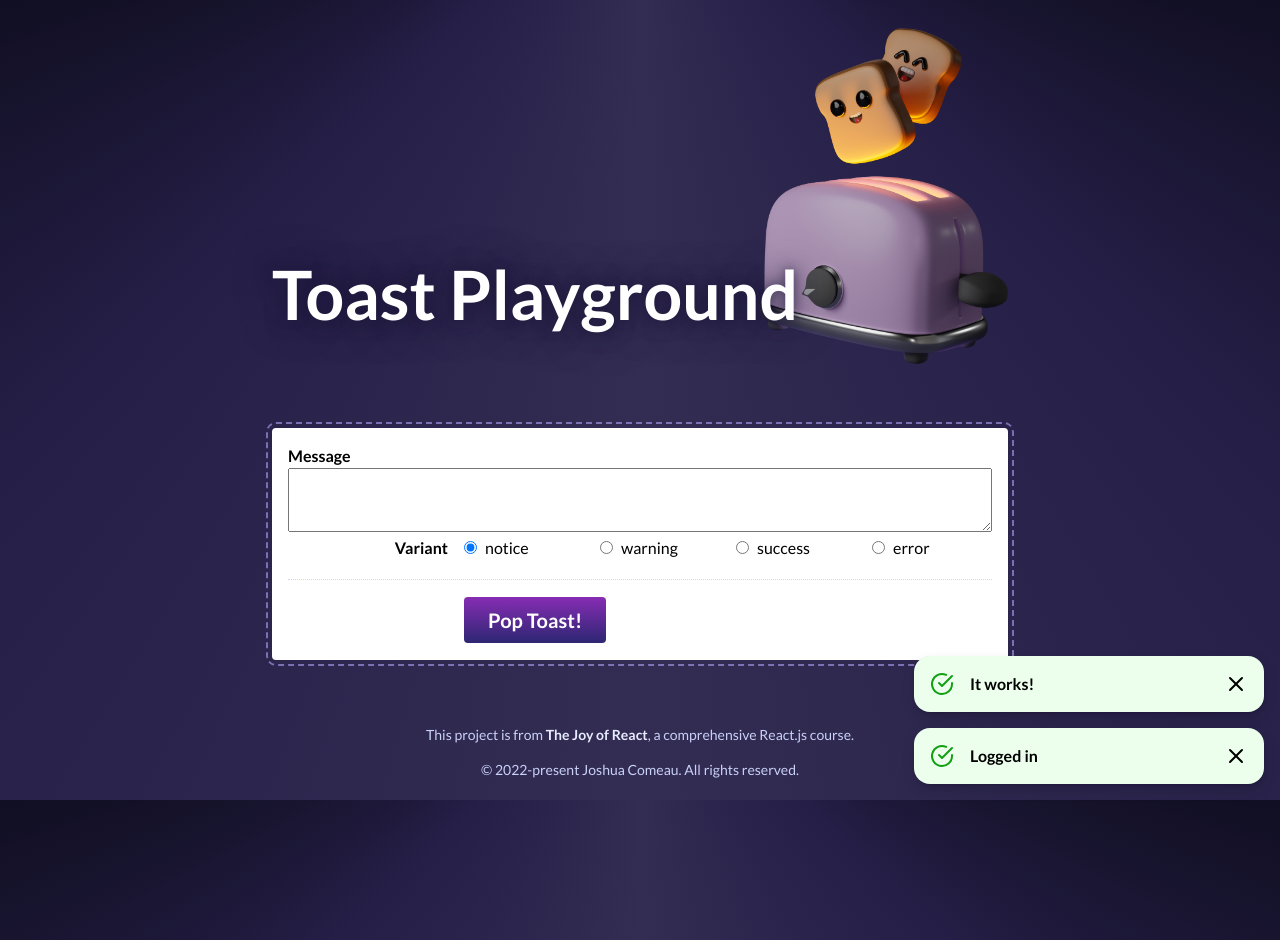
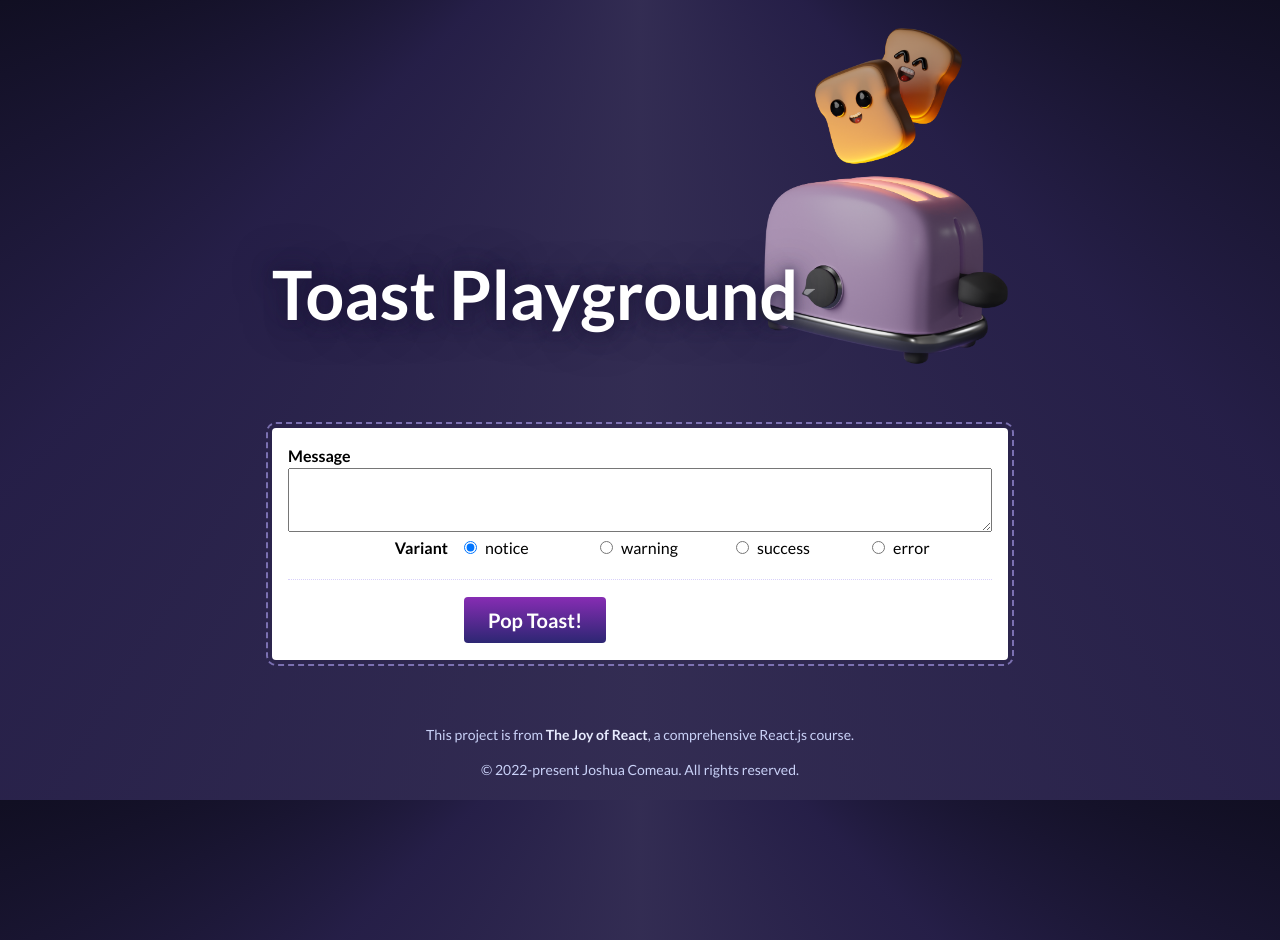
Before and after one commit to joy-of-react/project-toast, a React (Create React App) app: page / in a window 1280 px wide. Built offline with nearby package versions, Linux system fonts and the light colour scheme.

Commit message:
VariantContext removed

```diff
--- a/src/components/RadioBtn/RadioBtn.js
+++ b/src/components/RadioBtn/RadioBtn.js
@@ -1,10 +1,7 @@
-import React, { useContext } from "react";
 import styles from '../ToastPlayground/ToastPlayground.module.css'
-import { VariantContext } from "../ToastPlayground/ToastPlayground";
 
-function RadioBtn({ option, ...delegated }) {
+function RadioBtn({ option, variant, setVariant }) {
   const btnId = `variant-${option}`;
-  const variantContext = useContext(VariantContext);
 
   return (
     <div
@@ -12,14 +9,13 @@ function RadioBtn({ option, ...delegated }) {
     >
       <label htmlFor={btnId}>
         <input
-          {...delegated}
           id={btnId}
           type="radio"
           name="variant"
           value={option}
-          checked={option === variantContext.variant}
+          checked={option === variant}
           onChange={(event) => {
-            variantContext.setVariant(event.target.value)
+            setVariant(event.target.value)
           }}
         />
         {option}
--- a/src/components/ToastPlayground/ToastPlayground.js
+++ b/src/components/ToastPlayground/ToastPlayground.js
@@ -1,4 +1,4 @@
-import React, { useState, createContext, useContext } from 'react';
+import React, { useState, useContext } from 'react';
 
 import Button from '../Button/Button'
 import RadioBtn from '../RadioBtn/RadioBtn';
@@ -8,7 +8,6 @@ import styles from '../ToastPlayground/ToastPlayground.module.css'
 import { ToastContext } from '../ToastProvider/ToastProvider';
 
 export const VARIANT_OPTIONS = ['notice', 'warning', 'success', 'error'];
-export const VariantContext = createContext();
 
 function ToastPlayground() {
     const { createToast } = useContext(ToastContext);
@@ -25,14 +24,8 @@ function ToastPlayground() {
         setVariant(VARIANT_OPTIONS[0]);
     }
 
-
-    const variantValue = {
-        variant,
-        setVariant,
-    };
-
     return (
-        <VariantContext.Provider value={variantValue}>
+        <>
             <ToastShelf />
             <form className={styles.controlsWrapper} onSubmit={handleCreateToast}>
                 <label
@@ -50,7 +43,7 @@ function ToastPlayground() {
                     <div className={styles.label}>Variant</div>
                     {VARIANT_OPTIONS.map((option, index) => {
                         return (
-                            <RadioBtn key={index} option={option} />
+                            <RadioBtn key={index} option={option} variant={variant} setVariant={setVariant} />
                         )
                     })}
                 </div>
@@ -64,7 +57,7 @@ function ToastPlayground() {
                     </div>
                 </div>
             </form>
-        </VariantContext.Provider>
+        </>
     )
 }
 
--- a/src/components/ToastProvider/ToastProvider.js
+++ b/src/components/ToastProvider/ToastProvider.js
@@ -3,18 +3,7 @@ import React from 'react';
 export const ToastContext = React.createContext();
 
 function ToastProvider({ children }) {
-  const [toasts, setToasts] = React.useState([
-    {
-      id: crypto.randomUUID(),
-      message: 'It works!',
-      variant: 'success',
-    },
-    {
-      id: crypto.randomUUID(),
-      message: 'Logged in',
-      variant: 'success',
-    },
-  ]);
+  const [toasts, setToasts] = React.useState([]);
 
   function createToast(message, variant) {
     const nextToasts = [
```
